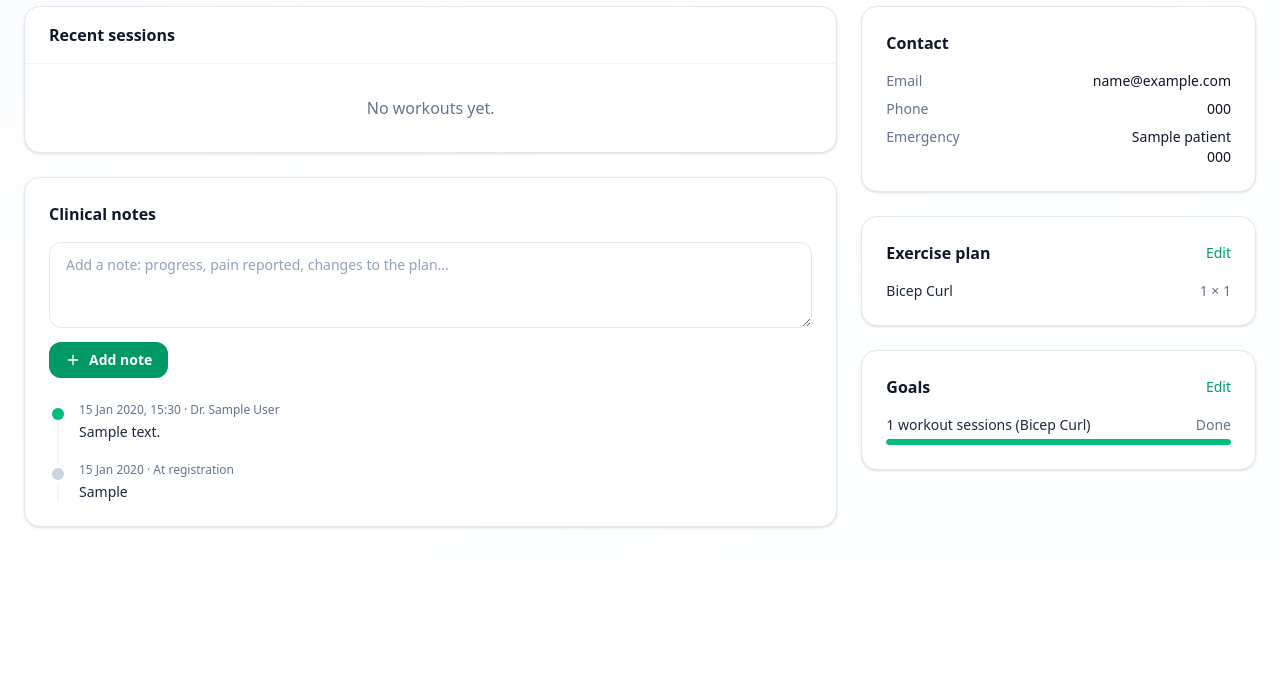
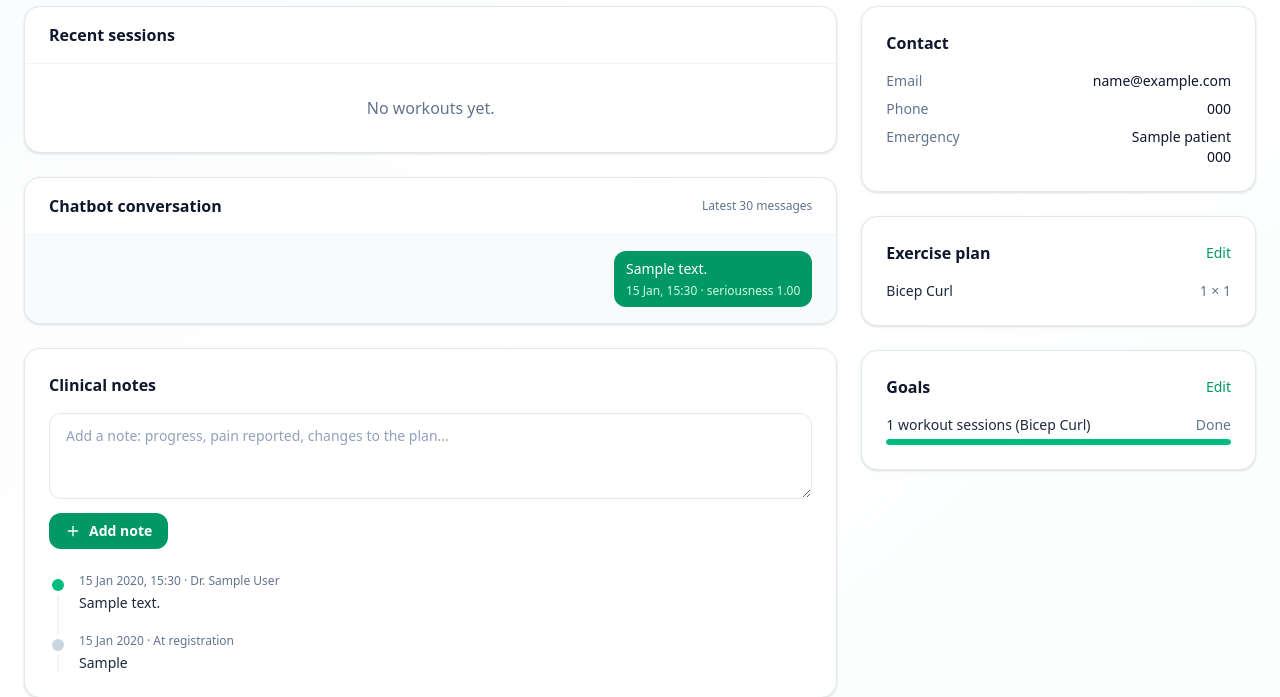
Before and after one commit to hr5ht/ReviveCare, a Django app: page /doctor/patients/1/ in a window 1280 px wide. Shown: the part 380-1077 px from the top of the page. Before the commit the page ends 909 px from the top, so only its background shows below. Run offline with Django 5.2, Linux system fonts and the light colour scheme; a user stored in the database is signed in; data comes from the database, SQL or seed files in the repository; tables that the repository leaves empty hold one stand-in row (values such as "Sample post"); data that the repository does not hold is empty.

Commit message:
Show patient chat history to the doctor

```diff
--- a/Backend/Doctor/views.py
+++ b/Backend/Doctor/views.py
@@ -226,6 +226,7 @@ def patient_detail(request, patient_id):
         'plan': patient.plan.filter(is_active=True).select_related('exercise'),
         'goals': goal_cards(patient),
         'notes': patient.notes.select_related('author'),
+        'chat': patient.chat_messages.order_by('-created_at', '-id')[:30],  # newest first; the template stacks them bottom-up
         'sessions': [{'date': w.date, 'name': names.get(w.exercise, w.exercise), 'reps': w.total_reps, 'target': w.target_reps,
                       'score': round(w.quality_score), 'completed': w.completed}
                      for w in workouts.order_by('-date', '-created_at')[:10]],
--- a/Backend/templates/patient_detail.html
+++ b/Backend/templates/patient_detail.html
@@ -75,6 +75,22 @@
                     {% endif %}
                 </section>
 
+                <section class="bg-white rounded-2xl border border-slate-200 shadow-sm overflow-hidden">
+                    <div class="px-6 py-4 border-b border-slate-100 flex items-center justify-between"><h2 class="font-semibold text-slate-900">Chatbot conversation</h2><span class="text-xs text-slate-500">Latest 30 messages</span></div>
+                    <ol class="max-h-96 overflow-y-auto px-6 py-4 flex flex-col-reverse gap-3 bg-slate-50 text-sm">
+                        {% for m in chat %}
+                        <li class="flex {% if m.role == 'user' %}justify-end{% endif %}">
+                            <div class="max-w-[80%] rounded-xl px-3 py-2 {% if m.role == 'user' %}bg-emerald-600 text-white{% elif m.seriousness > 0.75 %}bg-rose-50 border border-rose-200 text-slate-800{% else %}bg-white border border-slate-200 text-slate-800{% endif %}">
+                                <p class="whitespace-pre-line">{{ m.content }}</p>
+                                <p class="mt-1 text-xs {% if m.role == 'user' %}text-emerald-100{% else %}text-slate-500{% endif %}">{{ m.created_at|date:"d M, H:i" }}{% if m.seriousness is not None %} · seriousness {{ m.seriousness|floatformat:2 }}{% endif %}</p>
+                            </div>
+                        </li>
+                        {% empty %}
+                        <li class="text-center text-slate-500 py-4">{{ patient.name }} hasn't used the chatbot yet.</li>
+                        {% endfor %}
+                    </ol>
+                </section>
+
                 <section id="notes" class="bg-white rounded-2xl border border-slate-200 shadow-sm p-6">
                     <h2 class="font-semibold text-slate-900 mb-4">Clinical notes</h2>
                     <form method="post" action="/doctor/patients/{{ patient.id }}/notes/" class="mb-6">
```
Also changed, not shown: Backend/static/css/app.css.
